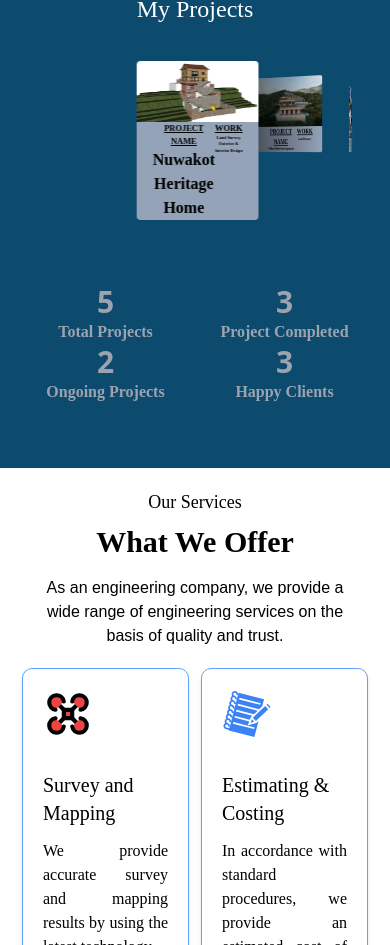
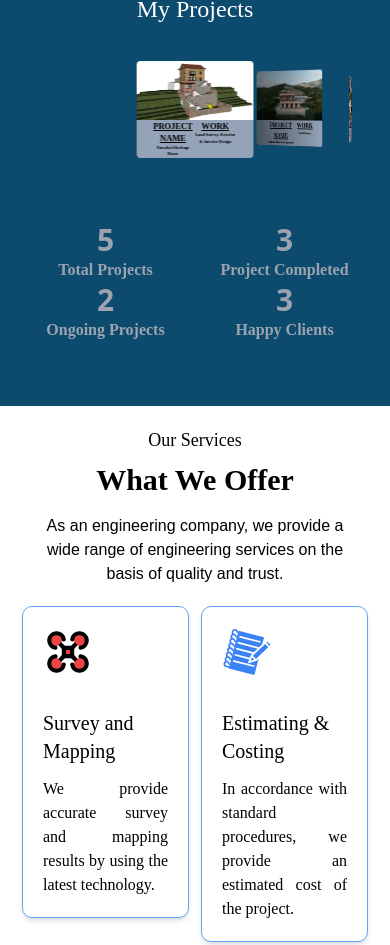
Before and after one commit to sandeepflutter/AASHARYA, a React (Create React App) app: page / in a window 390 px wide. Shown: the part 3650-4595 px from the top of the page. Built offline with nearby package versions, Linux system fonts and the light colour scheme.

Commit message:
update new change

```diff
--- a/src/Pages/Projects.js
+++ b/src/Pages/Projects.js
@@ -34,6 +34,7 @@ const Projects = () => {
         centeredSlides={true}
         slidesPerView={3}
 
+
         coverflowEffect={{
           rotate: 50,
           stretch: 0,
@@ -55,7 +56,7 @@ const Projects = () => {
       <div className="flex justify-between px-4 bg-slate-400" >
         <div>
         <p class="font-bold text-[1vh] sm:text-[1vh] md:text-[1.5vh] lg:text-[2.5vh] text-black underline font-lora">PROJECT NAME</p>
-        <p class="text-[0.5h] sm:text-[0.5vh] md:text-[1vh] lg:text-[2vh] text-black font-bold font-crimson"><Info title={Idata[0].title}/></p>
+        <p class="text-[0.5vh] sm:text-[0.5vh] md:text-[1vh] lg:text-[2vh] text-black font-bold font-crimson"><Info title={Idata[0].title}/></p>
         </div>
         <div>
         <p class="font-bold text-[1vh] sm:text-[1vh] md:text-[1.5vh] lg:text-[2.5vh] text-black underline font-lora">WORK</p>
```
